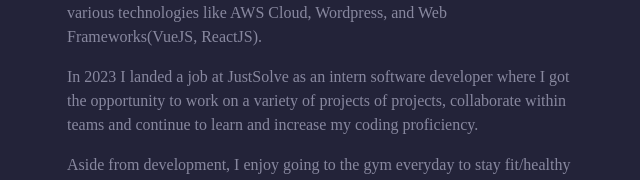
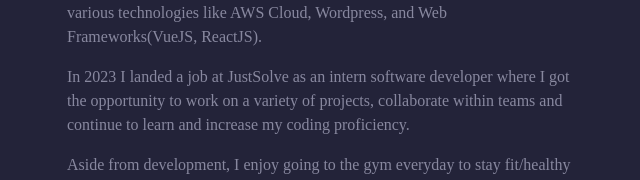
Before and after one commit to 0xjoshva/newportfolio-vue, a Vue app: page /#/ in a window 1280 px wide. Shown: the part 488-668 px from the top of the page, without its empty margins (317-957 px from the left). Built offline with nearby package versions, Linux system fonts and the light colour scheme.

Commit message:
type error

```diff
--- a/src/components/HomeLanding.vue
+++ b/src/components/HomeLanding.vue
@@ -22,9 +22,9 @@
         </p>
         <p>
           In 2023 I landed a job at JustSolve as an intern software developer
-          where I got the opportunity to work on a variety of projects of
-          projects, collaborate within teams and continue to learn and increase
-          my coding proficiency.
+          where I got the opportunity to work on a variety of projects,
+          collaborate within teams and continue to learn and increase my coding
+          proficiency.
         </p>
         <p>
           Aside from development, I enjoy going to the gym everyday to stay
```
